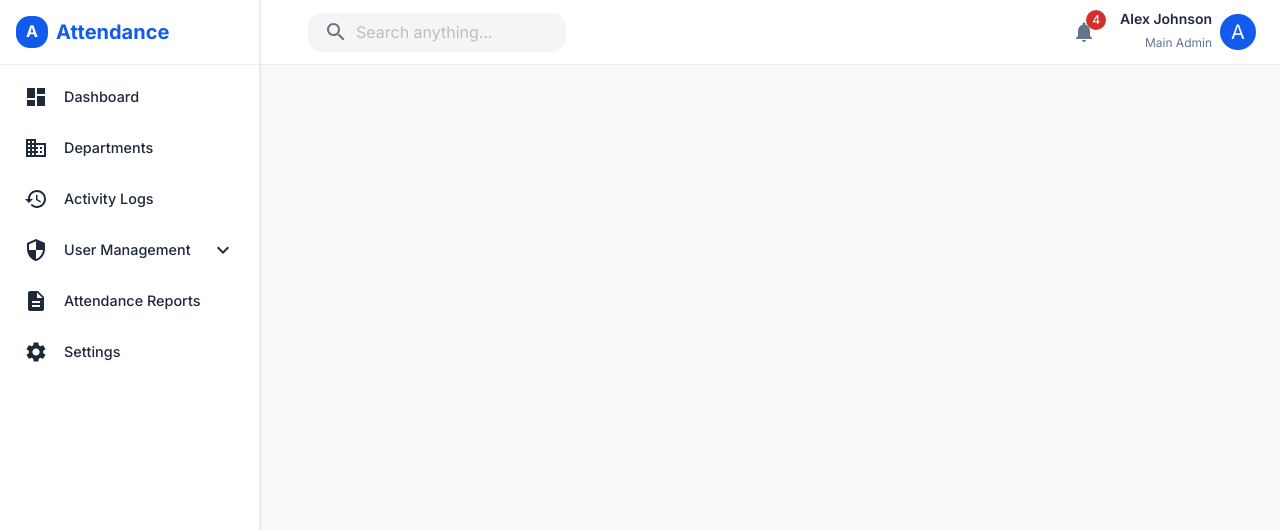
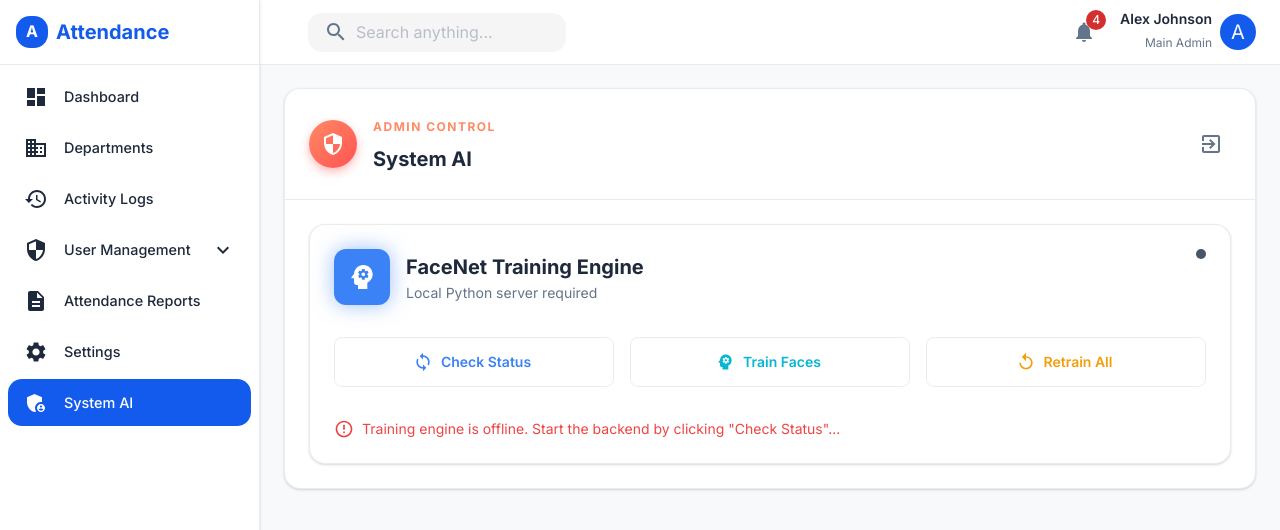
Before and after one commit to cloudregex/attendance-management-project, a React (Vite) app in the folder attendance_system/: page /system-admin in a window 1280 px wide. Shown: the top 530 px of the page. Built offline with nearby package versions, Linux system fonts and the light colour scheme.

Commit message:
added system ai

```diff
--- a/attendance_system/src/App.jsx
+++ b/attendance_system/src/App.jsx
@@ -12,6 +12,7 @@ import ActivityLogsPage from './features/activity-logs/pages/ActivityLogs';
 import EditUserPermissions from './features/permissions/pages/EditUserPermissions';
 import { LocalizationProvider } from '@mui/x-date-pickers';
 import { AdapterDayjs } from '@mui/x-date-pickers/AdapterDayjs';
+import SystemAdmin from './features/admin/pages/SystemAdmin';
 
 function App() {
   return (
@@ -36,6 +37,7 @@ function App() {
                     <Route path="/permissions" element={<PermissionsPage />} />
                     <Route path="/permissions/edit/:userId" element={<EditUserPermissions />} />
                     <Route path="/activity-logs" element={<ActivityLogsPage />} />
+                    <Route path="/system-admin" element={<SystemAdmin />} />
                     <Route path="/settings/*" element={<SettingsPage />} />
 
                     {/* Default dashboard route */}
--- /dev/null
+++ b/attendance_system/src/features/admin/pages/SystemAdmin.jsx
@@ -0,0 +1,123 @@
+import React from 'react';
+import {
+    Box,
+    Typography,
+    Paper,
+    Button,
+    IconButton,
+    alpha,
+    useTheme,
+} from '@mui/material';
+import {
+    Security,
+    ExitToApp,
+    Settings as SettingsIcon,
+    Psychology,
+    Sync,
+    Replay,
+    ErrorOutline,
+} from '@mui/icons-material';
+
+const SystemAdmin = () => {
+    const theme = useTheme();
+    const mode = theme.palette.mode;
+
+    return (
+        <Box sx={{ p: 0, maxWidth: 1200, margin: '0 auto' }}>
+            <Paper elevation={0} sx={{
+                borderRadius: '16px',
+                bgcolor: mode === 'dark' ? '#0F172A' : 'background.paper',
+                border: '1px solid',
+                borderColor: mode === 'dark' ? '#1E293B' : 'divider',
+                overflow: 'hidden'
+            }}>
+                {/* Top Banner */}
+                <Box sx={{ p: 3, display: 'flex', alignItems: 'center', justifyContent: 'space-between', borderBottom: '1px solid', borderColor: mode === 'dark' ? '#1E293B' : 'divider' }}>
+                    <Box sx={{ display: 'flex', alignItems: 'center', gap: 2 }}>
+                        <Box sx={{
+                            width: 48, height: 48, borderRadius: '50%',
+                            background: 'linear-gradient(135deg, #ff8a65, #ff5252)',
+                            display: 'flex', alignItems: 'center', justifyContent: 'center',
+                            boxShadow: '0 4px 10px rgba(255, 82, 82, 0.4)'
+                        }}>
+                            <Security sx={{ color: '#fff' }} />
+                        </Box>
+                        <Box>
+                            <Typography variant="overline" sx={{ color: '#ff8a65', fontWeight: 800, letterSpacing: 1.5, lineHeight: 1 }}>ADMIN CONTROL</Typography>
+                            <Typography variant="h6" sx={{ color: mode === 'dark' ? '#F8FAFC' : 'text.primary', fontWeight: 700, mt: 0.5 }}>System AI</Typography>
+                        </Box>
+                    </Box>
+                    <IconButton sx={{ color: mode === 'dark' ? '#94A3B8' : 'text.secondary' }}>
+                        <ExitToApp />
+                    </IconButton>
+                </Box>
+
+
+
+                {/* Manage Content (FaceNet Engine) */}
+                <Box sx={{ p: 3 }}>
+                    <Paper variant="outlined" sx={{
+                        p: 3,
+                        borderRadius: '16px',
+                        bgcolor: mode === 'dark' ? alpha('#3B82F6', 0.05) : 'background.paper',
+                        borderColor: mode === 'dark' ? '#1E293B' : 'divider',
+                        position: 'relative',
+                        overflow: 'hidden'
+                    }}>
+                        {/* Status Dot */}
+                        <Box sx={{ position: 'absolute', top: 24, right: 24, width: 10, height: 10, borderRadius: '50%', bgcolor: '#475569' }} />
+
+                        <Box sx={{ display: 'flex', alignItems: 'center', gap: 2, mb: 4 }}>
+                            <Box sx={{
+                                width: 56, height: 56, borderRadius: '12px',
+                                bgcolor: '#3B82F6',
+                                display: 'flex', alignItems: 'center', justifyContent: 'center',
+                                boxShadow: '0 0 20px rgba(59,130,246,0.5)'
+                            }}>
+                                <Psychology sx={{ color: '#fff', fontSize: 32 }} />
+                            </Box>
+                            <Box>
+                                <Typography variant="h6" sx={{ color: mode === 'dark' ? '#F8FAFC' : 'text.primary', fontWeight: 700 }}>FaceNet Training Engine</Typography>
+                                <Typography variant="body2" sx={{ color: '#64748b' }}>Local Python server required</Typography>
+                            </Box>
+                        </Box>
+
+                        <Box sx={{ display: 'flex', gap: 2, mb: 4, flexWrap: 'wrap', flexDirection: { xs: 'column', md: 'row' } }}>
+                            <Button variant="outlined" startIcon={<Sync />} sx={{
+                                flex: 1, minWidth: '150px',
+                                color: '#3B82F6', borderColor: mode === 'dark' ? '#1E293B' : 'divider',
+                                borderRadius: '8px', py: 1.5,
+                                '&:hover': { borderColor: '#3B82F6', bgcolor: alpha('#3B82F6', 0.1) }
+                            }}>
+                                Check Status
+                            </Button>
+                            <Button variant="outlined" startIcon={<Psychology />} sx={{
+                                flex: 1, minWidth: '150px',
+                                color: '#06b6d4', borderColor: mode === 'dark' ? '#1E293B' : 'divider',
+                                borderRadius: '8px', py: 1.5,
+                                '&:hover': { borderColor: '#06b6d4', bgcolor: alpha('#06b6d4', 0.1) }
+                            }}>
+                                Train Faces
+                            </Button>
+                            <Button variant="outlined" startIcon={<Replay />} sx={{
+                                flex: 1, minWidth: '150px',
+                                color: '#f59e0b', borderColor: mode === 'dark' ? '#1E293B' : 'divider',
+                                borderRadius: '8px', py: 1.5,
+                                '&:hover': { borderColor: '#f59e0b', bgcolor: alpha('#f59e0b', 0.1) }
+                            }}>
+                                Retrain All
+                            </Button>
+                        </Box>
+
+                        <Box sx={{ display: 'flex', alignItems: 'center', gap: 1, color: '#ef4444' }}>
+                            <ErrorOutline fontSize="small" />
+                            <Typography variant="body2">Training engine is offline. Start the backend by clicking "Check Status"...</Typography>
+                        </Box>
+                    </Paper>
+                </Box>
+            </Paper>
+        </Box>
+    );
+};
+
+export default SystemAdmin;
--- a/attendance_system/src/shared/components/Layout.jsx
+++ b/attendance_system/src/shared/components/Layout.jsx
@@ -33,6 +33,7 @@ import {
     ExpandLess,
     ExpandMore,
     RadioButtonUnchecked,
+    AdminPanelSettings,
 } from '@mui/icons-material';
 import { Collapse } from '@mui/material';
 import { useNavigate, useLocation } from 'react-router-dom';
@@ -99,6 +100,7 @@ const Layout = ({ children }) => {
         { text: 'Activity Logs', icon: <HistoryIcon />, path: '/activity-logs' },
         { text: 'Attendance Reports', icon: <DescriptionIcon />, path: '/reports' },
         { text: 'Settings', icon: <SettingsIcon />, path: '/settings' },
+        { text: 'System AI', icon: <AdminPanelSettings />, path: '/system-admin' },
     ];
 
     const drawer = (
```
Lines whose indentation alone changed are shown as unchanged.
